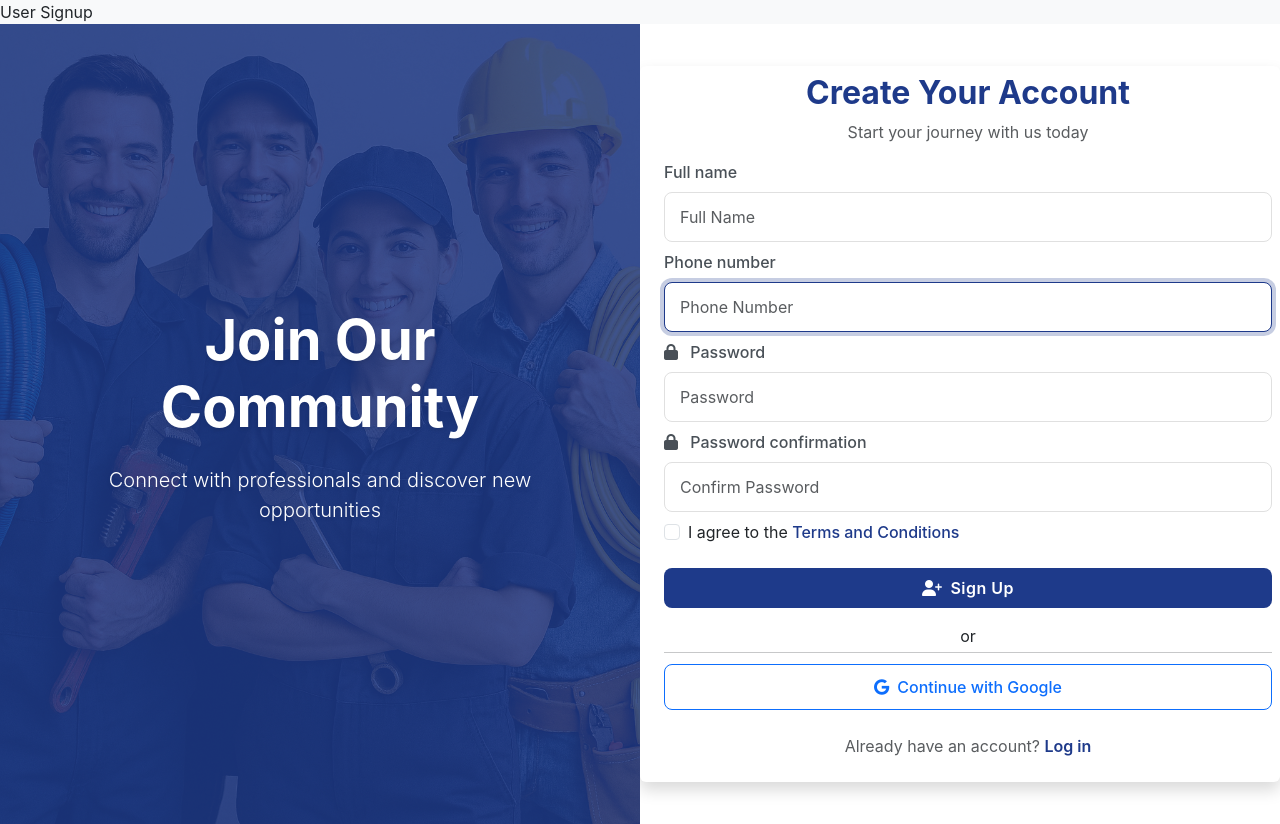
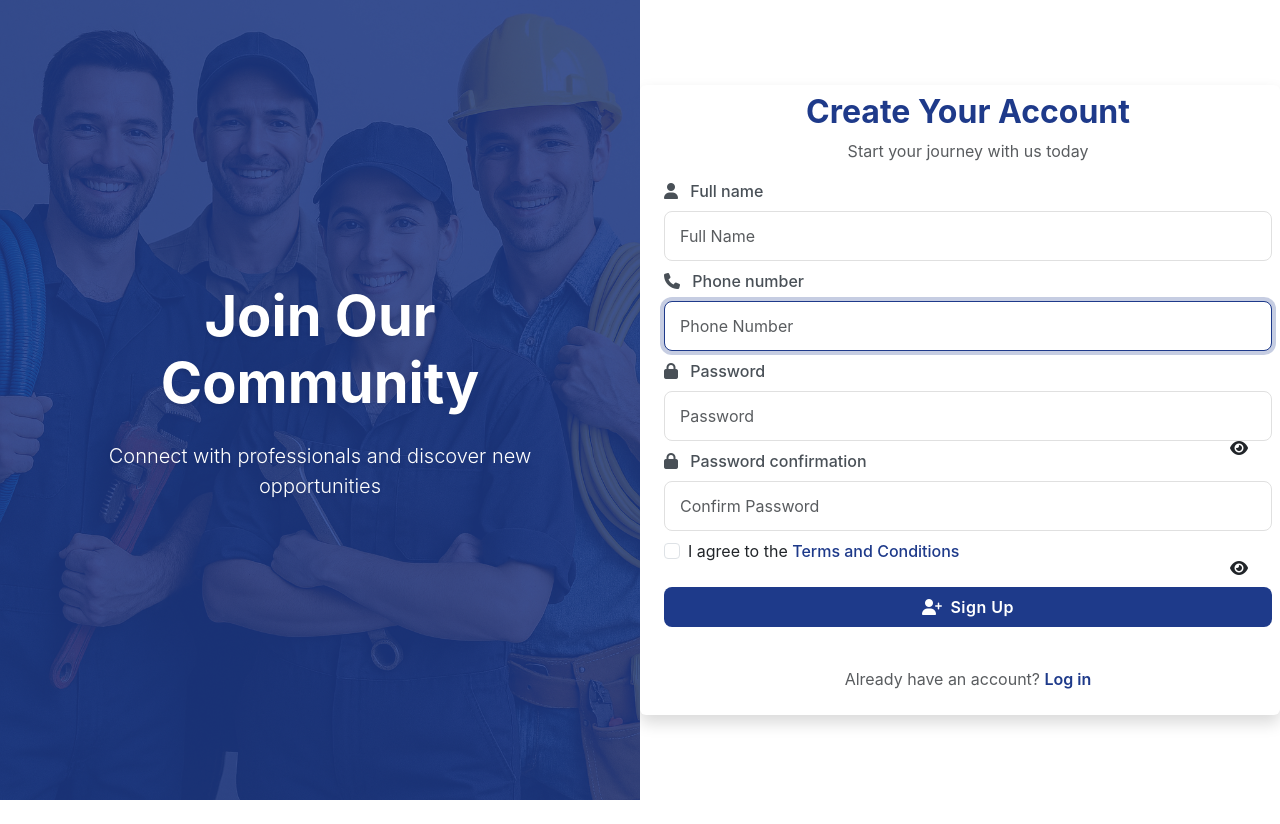
Before and after one commit to Abhi5525/Sixth-Sem-Project, a Django app: page /users/signup/ in a window 1280 px wide. After the commit the page ends 800 px from the top, so only its background shows below. Run offline with Django 4.2, Linux system fonts and the light colour scheme.

Commit message:
Enhance user signup and login forms with password toggle functionality and improved styling

```diff
--- a/users/forms.py
+++ b/users/forms.py
@@ -18,8 +18,8 @@ class UserSignupForm(UserCreationForm):
         super().__init__(*args, **kwargs)
         if 'usable_password' in self.fields:
             self.fields.pop('usable_password')
-        self.fields['password1'].widget.attrs.update({'class': 'form-control', 'placeholder': 'Password'})
-        self.fields['password2'].widget.attrs.update({'class': 'form-control', 'placeholder': 'Confirm Password'})
+        self.fields['password1'].widget.attrs.update({'class': 'form-control','id': 'password1', 'placeholder': 'Password'})
+        self.fields['password2'].widget.attrs.update({'class': 'form-control','id': 'password2', 'placeholder': 'Confirm Password'})
 
 
     def clean_phone_number(self):
@@ -109,7 +109,8 @@ class LoginForm(forms.Form):
         required=True,
         widget=forms.PasswordInput(attrs={
             'class': 'form-control',
-            'placeholder': 'Password'
+            'placeholder': 'Password',
+            'id': 'password',
         })
     )
 
--- a/users/templates/users/signup.html
+++ b/users/templates/users/signup.html
@@ -1,7 +1,28 @@
-{% comment %} {% extends 'users/base.html' %} {% endcomment %}
-{% block title %}User Signup{% endblock %}
+
 {% block content %}
 {% load static %}
+
+<style>
+
+        .toggle-password1 {
+            position: absolute;
+            top: 56%; /* vertically center relative to page or parent */
+            left: calc(50% + 590px); /* input left + half input width */
+            transform: translateY(-50%);
+            cursor: pointer;
+            user-select: none;
+        }
+        .toggle-password2 {
+            position: absolute;
+            top: 71%; /* vertically center relative to page or parent */
+            left: calc(50% + 590px); /* input left + half input width */
+            transform: translateY(-50%);
+            cursor: pointer;
+            user-select: none;
+        }
+
+
+    </style>
 
     <!-- Bootstrap CSS -->
     <link href="https://cdn.jsdelivr.net/npm/bootstrap@5.3.3/dist/css/bootstrap.min.css" rel="stylesheet" integrity="sha384-QWTKZyjpPEjISv5WaRU9OFeRpok6YctnYmDr5pNlyT2bRjXh0JMhjY6hW+ALEwIH" crossorigin="anonymous">
@@ -38,6 +59,10 @@
                                     <label for="{{ field.id_for_label }}" class="form-label">
                                         {% if field.name == 'email' %}
                                             <i class="fas fa-envelope me-2"></i>
+                                        {% elif field.name == 'phone_number' %}
+                                            <i class="fa fa-phone me-2"></i>
+                                        {% elif field.name == 'full_name'%}
+                                            <i class="fas fa-user me-2"></i>
                                         {% elif field.name == 'password1' or field.name == 'password2' %}
                                             <i class="fas fa-lock me-2"></i>
                                         {% endif %}
@@ -45,6 +70,13 @@
                                     </label>
 
                                     {{ field }}
+                                    {% if field.name == 'password1' %}
+                                            <i class="fa fa-eye toggle-password1"></i> <!-- toggle button -->
+
+
+                                            {% elif field.name == 'password2' %}
+                                            <i class="fa fa-eye toggle-password2"></i> <!-- toggle button -->
+                                            {% endif%}
 
                                     {% if field.errors %}
                                         <div class="invalid-feedback d-block">
@@ -65,19 +97,19 @@
                                 <i class="fas fa-user-plus me-2"></i>Sign Up
                             </button>
 
-                            <div class="text-center mb-3 position-relative">
+                            {% comment %} <div class="text-center mb-3 position-relative">
                                 <span class="bg-white px-2 position-relative">or</span>
                                 <hr class="position-absolute w-100 top-50">
                             </div>
-
-                            <div class="d-grid gap-2">
+                             {% endcomment %}
+                            {% comment %} <div class="d-grid gap-2">
                                 <button type="button" class="btn btn-outline-primary">
                                     <i class="fab fa-google me-2"></i>Continue with Google
-                                </button>
+                                </button> {% endcomment %}
                                 {% comment %} <button type="button" class="btn btn-outline-dark">
                                     <i class="fab fa-github me-2"></i>Continue with GitHub
                                 </button> {% endcomment %}
-                            </div>
+                            {% comment %} </div> {% endcomment %}
                         </form>
                     </div>
 
@@ -109,5 +141,23 @@
                 });
             }, false);
         })();
+
+         const togglePassword1 = document.querySelector('.toggle-password1');
+        const passwordField1 = document.querySelector('#password1');
+
+        togglePassword1.addEventListener('click', function () {
+            const type = passwordField1.getAttribute('type') === 'password' ? 'text' : 'password';
+            passwordField1.setAttribute('type', type);
+            this.textContent = type === 'password' ? '' : '';
+        });
+
+        const togglePassword2 = document.querySelector('.toggle-password2');
+        const passwordField2 = document.querySelector('#password2');
+
+         togglePassword2.addEventListener('click', function () {
+            const type = passwordField2.getAttribute('type') === 'password' ? 'text' : 'password';
+            passwordField2.setAttribute('type', type);
+            this.textContent = type === 'password' ? '' : '';
+        });
     </script>
 {% endblock %}
```
Also changed, not shown: users/static/users/css/login.css (+10 -0 lines), users/templates/users/login.html (+23 -4 lines).
